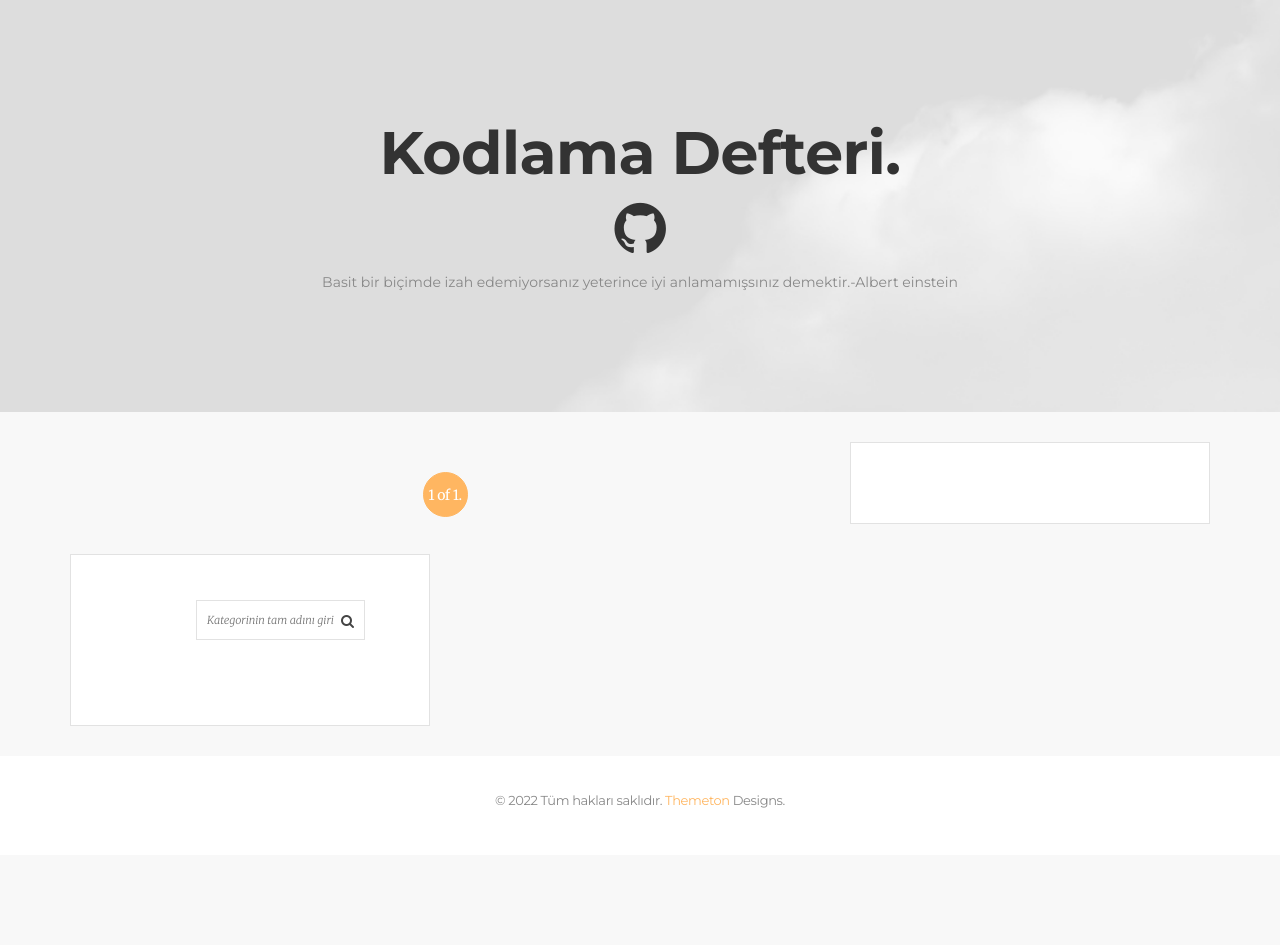
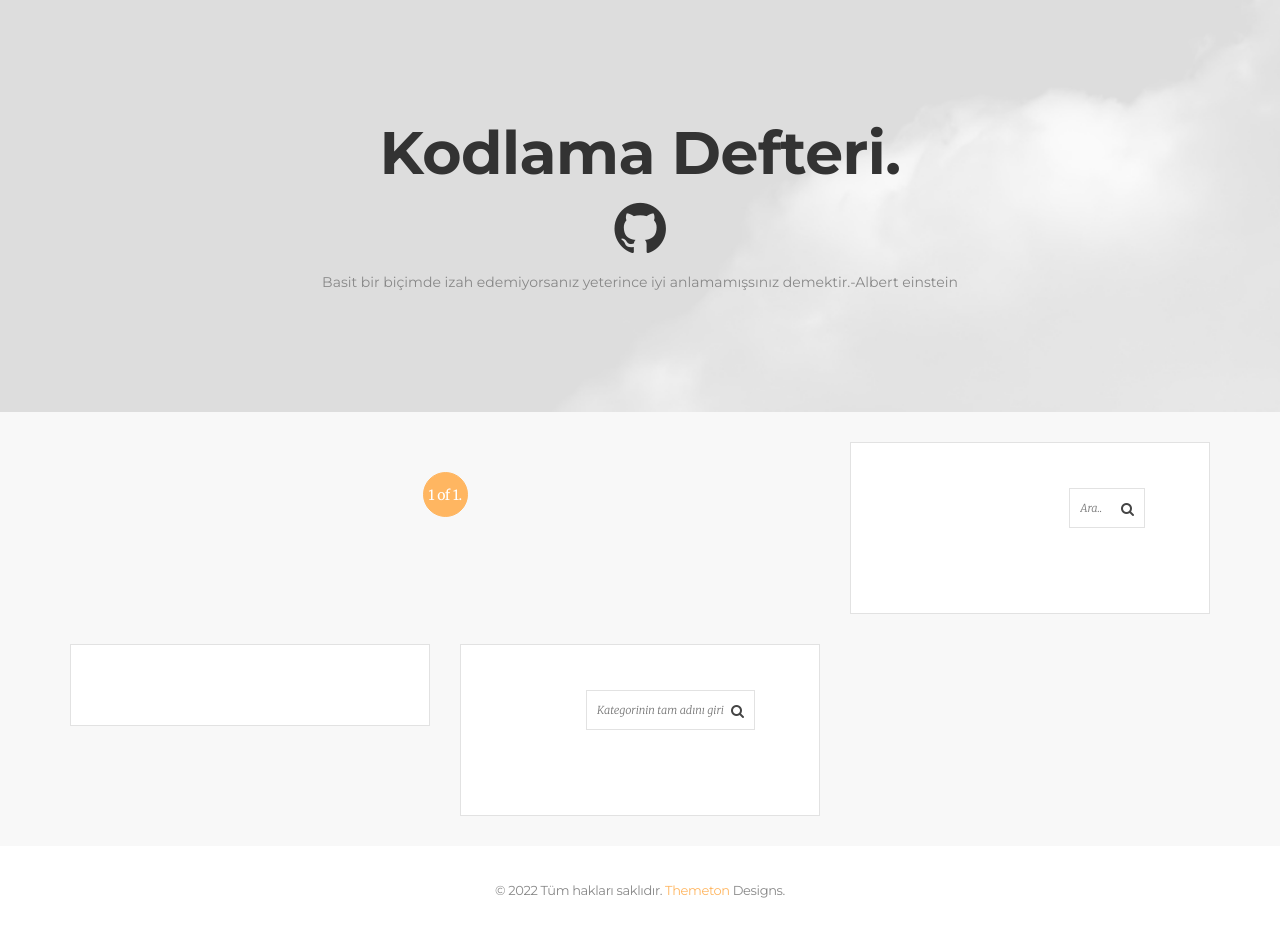
Before and after one commit to s3m1h/djangoBlogProject, a Django app: page / in a window 1280 px wide. Before the commit the page ends 808 px from the top, so only its background shows below. Run offline with Django 4.2, Linux system fonts and the light colour scheme; data that the repository does not hold is empty; some libraries are stand-ins or nearby versions.

Commit message:
search alanı

```diff
--- a/blog/urls.py
+++ b/blog/urls.py
@@ -4,6 +4,7 @@ from . import views
 
 
 urlpatterns = [
+    path('search/', views.search, name='search'),
     path('<slug:category_slug>/<slug:slug>/',views.detail, name='post_detail'),
     path('<slug:slug>/',views.category, name='category_detail'),
 ]
--- a/templates/category.html
+++ b/templates/category.html
@@ -1,7 +1,7 @@
 {% extends './base/base.html'%}
 {% load static %}
 
-
+{%block title%}{{category.title}}{%endblock%}
 
 {%block content%}
 
--- a/templates/frontpage.html
+++ b/templates/frontpage.html
@@ -61,7 +61,18 @@ Anasayfa
 			</ul>
 	</div>
 </div>
-
+<div class="col-sm-4 sidebar">
+	<div class="widget">
+		<div class="widget-content">
+			<div class=" col-md-5 h-search">
+				<form class="search_form" method="get" action="{% url 'search'%}">
+					<input type="text" name="query" placeholder="Ara..">
+					<button type="submit"><i class="fa fa-search"></i></button>
+				</form>
+			</div>
+		</div>
+	</div>
+</div>
 <div class="col-sm-4 sidebar">
 	<div class="widget">
 		<div class="widget-content">
```
Also changed, not shown: blog/views.py (+7 -0 lines), templates/base/footer.html (+0 -37 lines), templates/search.html (added, +30 -0 lines).
